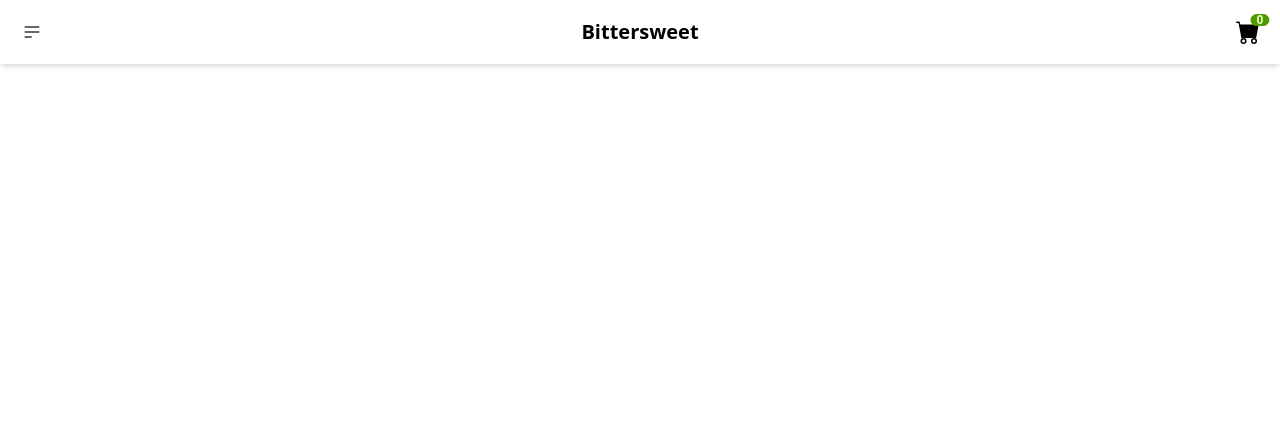
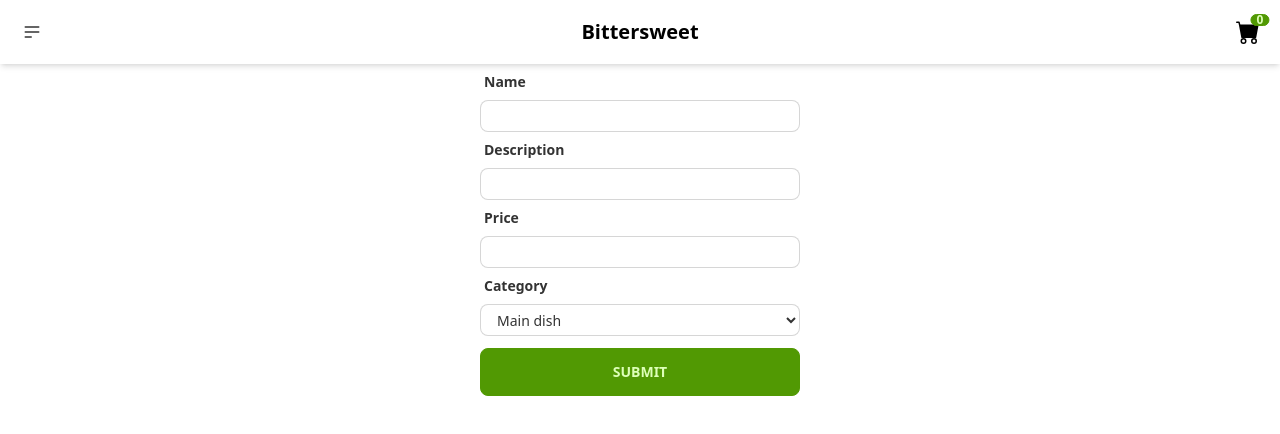
Before and after one commit to hussein-haitham/Food-Order-app, a React (Create React App) app: page /additem in a window 1280 px wide. Shown: the top 434 px of the page. Built offline with nearby package versions, Linux system fonts and the light colour scheme.

Commit message:
updated menu items from Firebase Get

```diff
--- a/src/App.js
+++ b/src/App.js
@@ -2,6 +2,7 @@
 
 import NavigationHeader from "./Layout/NavigationHeader";
 
+import AddItem from "./components/Menu/AddItem";
 import Restaurant from "./pages/Restaurant";
 import Checkout from "./pages/Checkout";
 import CartContextProvider from "./store/CartProvider";
@@ -15,6 +16,9 @@
           <Route path="/restaurant/:resId">
             <Restaurant />
           </Route>
+          <Route path="/additem">
+            <AddItem />
+          </Route>
           <Route path="/checkout">
             <Checkout />
           </Route>
--- /dev/null
+++ b/src/UI/FallBack.js
@@ -0,0 +1,21 @@
+function FallBack() {
+  return (
+    <div class="border border-stone-200 shadow rounded-md p-2 max-w-sm w-full mx-auto">
+      <div class="animate-pulse flex space-x-4">
+        <div class="rounded-full bg-stone-200 h-10 w-10"></div>
+        <div class="flex-1 space-y-6 py-1">
+          <div class="h-2 bg-stone-200 rounded"></div>
+          <div class="space-y-3">
+            <div class="grid grid-cols-3 gap-4">
+              <div class="h-2 bg-stone-200 rounded col-span-2"></div>
+              <div class="h-2 bg-stone-200 rounded col-span-1"></div>
+            </div>
+            <div class="h-2 bg-stone-200 rounded"></div>
+          </div>
+        </div>
+      </div>
+    </div>
+  );
+}
+
+export default FallBack;
--- /dev/null
+++ b/src/components/Menu/AddItem.js
@@ -0,0 +1,96 @@
+import { useState } from "react";
+import { useForm } from "react-hook-form";
+
+const firebaseUrl = "https://food-app-f2704-default-rtdb.firebaseio.com/";
+
+function AddItem() {
+  const {
+    handleSubmit,
+    register,
+    formState: { errors },
+  } = useForm("mode:onBlur");
+  const [isSubmiting, setIsSubmiting] = useState(false);
+
+  async function addItemtoStorage(data) {
+    const { name, price, description, category } = data;
+
+    const response = await fetch(`${firebaseUrl}menu.json`, {
+      method: "POST",
+      headers: { "Content-type": "application/json" },
+      body: JSON.stringify({
+        name: name,
+        price: price,
+        description: description,
+        category: category,
+        count: 1,
+      }),
+    });
+
+    response.ok && setIsSubmiting(false);
+  }
+  return (
+    <div className="form-control max-w-xs flex container mx-auto">
+      <form
+        onSubmit={handleSubmit((data) => {
+          setIsSubmiting(true);
+          addItemtoStorage(data);
+        })}
+      >
+        <label className="label font-bold">
+          <span className="label-text">Name</span>
+        </label>
+        <input
+          className="input input-sm input-bordered w-full max-w-xs"
+          {...register("name", { required: true })}
+        />
+        {errors.name && (
+          <p className="text-error text-sm">Enter a valid name</p>
+        )}
+        <label className="label font-bold">
+          <span className="label-text">Description</span>
+        </label>
+        <input
+          className="input input-sm input-bordered w-full max-w-xs"
+          {...register("description", { required: true })}
+        />
+        {errors.description && (
+          <p className="text-error text-sm">Enter a valid description</p>
+        )}
+
+        <label className="label font-bold">
+          <span className="label-text">Price</span>
+        </label>
+        <input
+          className="input input-sm input-bordered w-full max-w-xs"
+          {...register("price", { required: true })}
+        />
+        {errors.price && (
+          <p className="text-error text-sm">Enter a valid price</p>
+        )}
+
+        <label className="label font-bold">
+          <span className="label-text">Category</span>
+        </label>
+        <select
+          className="input input-sm input-bordered w-full max-w-xs"
+          {...register("category", { required: true })}
+        >
+          {errors.category && (
+            <p className="text-error text-sm">Choose a specific category</p>
+          )}
+          <option>Main dish</option>
+          <option>Desserts</option>
+          <option>Pizzas</option>
+          <option>Beverages</option>
+        </select>
+        <button
+          className={`btn btn-primary w-full mt-3 ${isSubmiting && "loading"}`}
+        >
+          Submit
+        </button>
+      </form>
+    </div>
+  );
+}
+
+export default AddItem;
--- a/src/components/Menu/Menu.js
+++ b/src/components/Menu/Menu.js
@@ -1,13 +1,80 @@
 /* eslint-disable jsx-a11y/anchor-is-valid */
+import { useState, useEffect, useMemo } from "react";
+
 import MenuTabs from "./MenuTabs";
 import MenuList from "./MenuList";
 import { Link } from "react-router-dom";
+import FallBack from "../../UI/FallBack";
+
+//////////! FIX ACTIVE TAB BUG && REMOVE DUMMYCATS AND LOAD FROM GET////////////
+
+const dummyCats = [
+  { name: "Main dish", isActive: true },
+  { name: "Pizzas", isActive: false },
+  { name: "Beverages", isActive: false },
+  { name: "Desserts", isActive: false },
+];
+let activeTab = "Main dish";
+const firebaseUrl = "https://food-app-f2704-default-rtdb.firebaseio.com/";
+
 function Menu() {
+  const [categoryState, setCategoryState] = useState(dummyCats);
+  const derivedCategory = [...categoryState];
+
+  const [menuItemsState, setMenuItemsState] = useState([]);
+  const menuList = [...menuItemsState];
+
+  const [isLoading, setIsLoading] = useState();
+
+  console.log(categoryState);
+
+  useEffect(() => {
+    setIsLoading(true);
+    getMenu();
+  }, []);
+
+  async function getMenu() {
+    const response = await fetch(`${firebaseUrl}/menu.json`);
+    const data = await response.json();
+    const menuData = [];
+    if (response.ok) {
+      for (const key in data) {
+        const menuObj = {
+          id: key,
+          ...data[key],
+        };
+        menuData.push({ ...menuObj });
+      }
+
+      setMenuItemsState(menuData);
+      setIsLoading(false);
+    }
+  }
+
+  const activeTabHandler = (event) => {
+    const categoryName = event.target.text;
+    derivedCategory.find((category) => {
+      if (category.name === categoryName) activeTab = category.name;
+      category.name === categoryName
+        ? (category.isActive = true)
+        : (category.isActive = false);
+    });
+
+    setCategoryState(derivedCategory);
+  };
+
   return (
-    <section className="container mx-auto">
-      <MenuTabs />
-      <div className="flex">
-        <MenuList />
+    <section className="container mx-auto fade-in">
+      <MenuTabs
+        activeTabHandler={activeTabHandler}
+        categories={derivedCategory}
+      />
+      <div>
+        {isLoading ? (
+          <FallBack />
+        ) : (
+          <MenuList activeTab={activeTab} menuList={menuList} />
+        )}
       </div>
       <Link to={"/checkout"}>
         <button className="btn btn-primary ">Checkout</button>
--- a/src/components/Menu/MenuList.js
+++ b/src/components/Menu/MenuList.js
@@ -1,37 +1,11 @@
 import MenuItem from "./MenuItem";
-import { useState } from "react";
 
-function MenuList() {
-  const [menuItemsState, setMenuItemsState] = useState([
-    {
-      id: "f1",
-      name: "Shrimp Tempura",
-      price: 120,
-      count: 1,
-      category: "Main dish",
-    },
-    {
-      id: "f2",
-      name: "Pizza Margerita",
-      price: 500,
-      count: 1,
-      category: "Main dish",
-    },
-    {
-      id: "f3",
-      name: "Pasta Alfredo",
-      price: 350,
-      count: 1,
-      category: "Beverages",
-    },
-  ]);
-
-  const menuItems = menuItemsState.map((item) => (
-    <MenuItem key={item.id} item={item} />
-  ));
-  return (
-    <ul className="p-7 gap-9 text-center grid grid-cols-3 ">{menuItems}</ul>
+function MenuList({ activeTab, menuList }) {
+  menuList = menuList.map(
+    (item) =>
+      activeTab === item.category && <MenuItem key={item.id} item={item} />
   );
+  return <ul className=" p-6 gap-9">{menuList}</ul>;
 }
 
 export default MenuList;
--- a/src/components/Menu/MenuTabs.js
+++ b/src/components/Menu/MenuTabs.js
@@ -1,28 +1,8 @@
 /* eslint-disable array-callback-return */
 /* eslint-disable jsx-a11y/anchor-is-valid */
-import { useState } from "react";
 
-const dummyCats = [
-  { name: "Main dishes", isActive: false },
-  { name: "Pizzas", isActive: false },
-  { name: "Beverages", isActive: true },
-  { name: "Desserts", isActive: false },
-];
-function MenuTabs() {
-  const [categoryState, setCategoryState] = useState(dummyCats);
-  const derivedCategory = [...categoryState];
-
-  const activeTabHandler = (event) => {
-    const categoryName = event.target.text;
-    derivedCategory.find((category) => {
-      category.name === categoryName
-        ? (category.isActive = true)
-        : (category.isActive = false);
-    });
-    setCategoryState(derivedCategory);
-  };
-  const categories = categoryState.map((category) => {
-    //console.log(category.isActive);
+function MenuTabs({ activeTabHandler, categories }) {
+  categories = categories.map((category) => {
     return (
       <a
         key={category.name}
@@ -39,7 +19,7 @@
   return (
     <div className="mx-auto py-3 sticky top-0 ">
       <h1 className="text-center">Menu</h1>
-      <div className="tabs  tabs-boxed place-content-center m-5">
+      <div className="tabs tabs-boxed place-content-center m-5 overflow-x-auto">
         {categories}
       </div>
     </div>
--- a/src/pages/Checkout.js
+++ b/src/pages/Checkout.js
@@ -61,7 +61,7 @@
           })}
         </ul>
 
-        <div className="form-control w-full max-w-xs  content-center">
+        <div className="form-control w-full max-w-xs ">
           <form
             onSubmit={handleSubmit((data) => {
               sendOrder(data);
@@ -80,7 +80,9 @@
                 errors.name && "input-error"
               }`}
             />
-            <p className="text-xs text-error">{errors.name?.message}</p>
+            {errors.name && (
+              <p className="text-xs text-error">Please enter a valid name</p>
+            )}
             <label className="label font-bold">
               <span className="label-text">Mobile phone</span>
             </label>
@@ -94,7 +96,9 @@
                 errors.phone && "input-error"
               }`}
             />
-            <p className="text-xs text-error">{errors.phone?.message}</p>
+            {errors.phone && (
+              <p className="text-xs text-error">Enter a valid phone number</p>
+            )}
             <label className="label font-bold">
               <span className="label-text">Payment method</span>
             </label>
```
Also changed, not shown: src/components/Menu/MenuItem.js (+15 -9 lines), src/store/CartProvider.js (+10 -5 lines).
